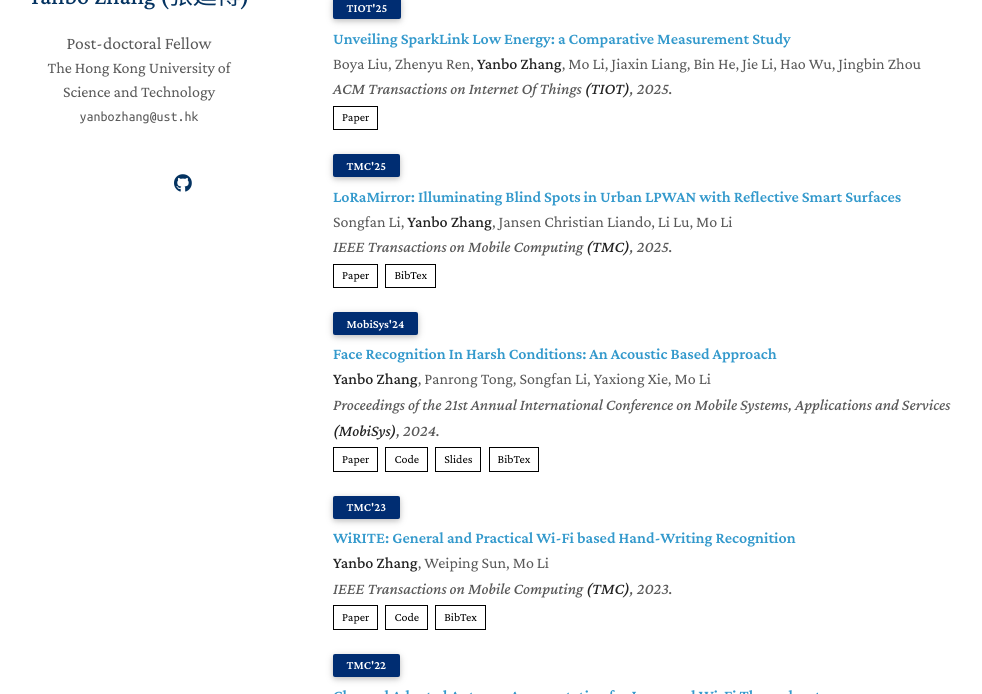
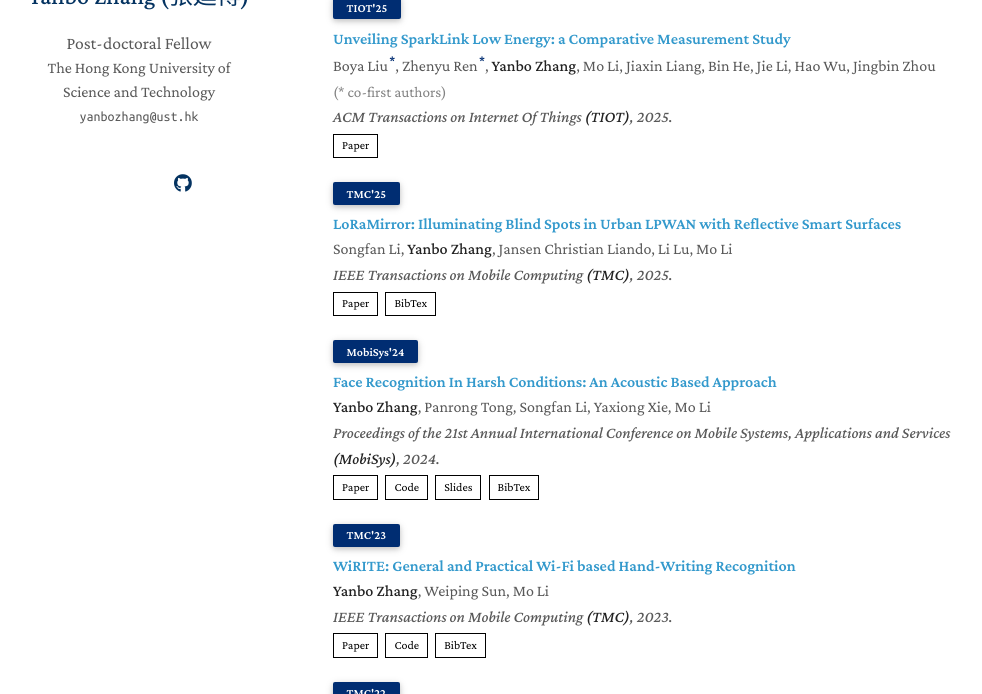
Before and after one commit to yanbozhang003/yanbozhang003.github.io, a Jekyll site: the page built from index.md, in a window 1280 px wide and 900 px high, scrolled down 1221 px, cut to the strip 206-900 px from the top of the window. Shown: the whole strip, without its empty margins (137-1119 px from the left). Built offline with Jekyll 4.4.1, drawn with Linux system fonts in a browser that asks for light colours; nearby versions of some CDN libraries; a style sheet for code colours, icons or effects is not loaded; our own code applies the rules of GitHub Pages for plain Markdown files.

Commit message:
add files

```diff
--- a/_data/publications.yml
+++ b/_data/publications.yml
@@ -28,7 +28,7 @@
     # bibtex: https://scholar.googleusercontent.com/scholar.bib?q=info:upLk7N6KZIcJ:scholar.google.com/&output=citation&scisdr=ChUEIUrwELKpsbH45tY:ABGrvjIAAAAAaQH-_tbdzk4Kr4RhB9YHIpEutvg&scisig=ABGrvjIAAAAAaQH-_uxixXJWYvexIJaxfzXxOgs&scisf=4&ct=citation&cd=-1&hl=en
 
   - title: "Unveiling SparkLink Low Energy: a Comparative Measurement Study"
-    authors: Boya Liu, Zhenyu Ren, <strong>Yanbo Zhang</strong>, Mo Li, Jiaxin Liang, Bin He, Jie Li, Hao Wu, Jingbin Zhou
+    authors: Boya Liu<span class="author-note-marker">*</span>, Zhenyu Ren<span class="author-note-marker">*</span>, <strong>Yanbo Zhang</strong>, Mo Li, Jiaxin Liang, Bin He, Jie Li, Hao Wu, Jingbin Zhou <span class="author-note">(* co-first authors)</span>
     conference_short: TIOT'25
     conference: ACM Transactions on Internet Of Things <strong>(TIOT)</strong>, 2025.
     pdf: https://yanbozhang003.github.io/
```
